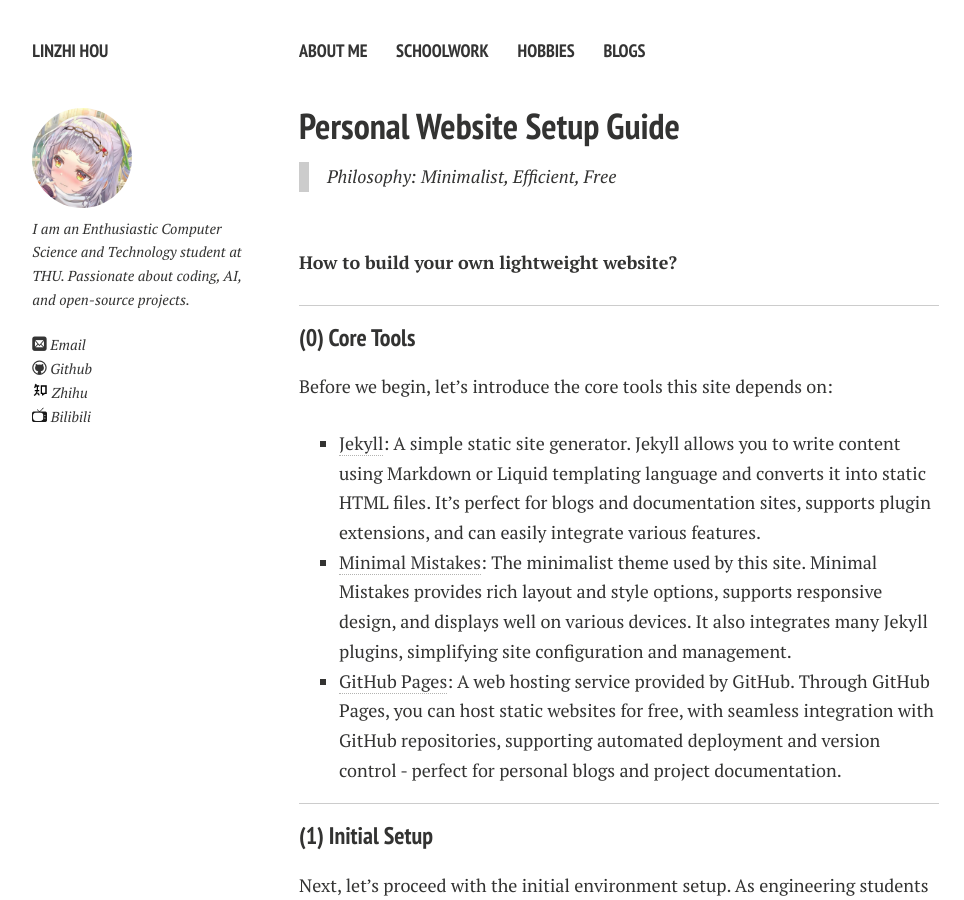
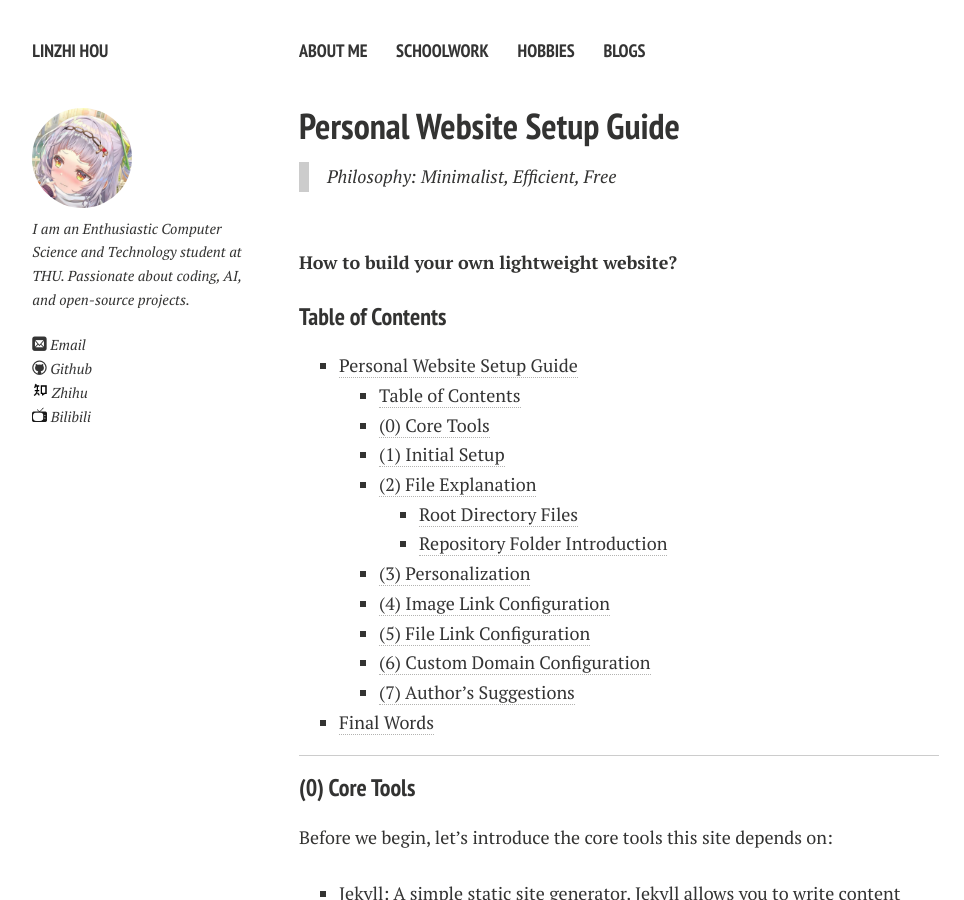
Before and after one commit to Zenith-Hlz/Zenith-Hlz.github.io, a Jekyll site: the page built from blogs/personal_website_guide.md, in a window 1280 px wide and 900 px high. Shown: the whole window, without its empty margins (21-985 px from the left). Built offline with Jekyll 4.4.1, drawn with Linux system fonts in a browser that asks for light colours; nearby versions of some CDN libraries; comment, search, counter and statistics services are not loaded; a style sheet for code colours, icons or effects is not loaded.

Commit message:
Add content table to blog and update index page

```diff
--- a/blogs/personal_website_guide.md
+++ b/blogs/personal_website_guide.md
@@ -9,6 +9,22 @@ title: personal_website_guide
 > Philosophy: Minimalist, Efficient, Free
 
 <br>**How to build your own lightweight website?**
+
+### Table of Contents
+
+- [Personal Website Setup Guide](#personal-website-setup-guide)
+  - [Table of Contents](#table-of-contents)
+  - [(0) Core Tools](#0-core-tools)
+  - [(1) Initial Setup](#1-initial-setup)
+  - [(2) File Explanation](#2-file-explanation)
+    - [Root Directory Files](#root-directory-files)
+    - [Repository Folder Introduction](#repository-folder-introduction)
+  - [(3) Personalization](#3-personalization)
+  - [(4) Image Link Configuration](#4-image-link-configuration)
+  - [(5) File Link Configuration](#5-file-link-configuration)
+  - [(6) Custom Domain Configuration](#6-custom-domain-configuration)
+  - [(7) Author's Suggestions](#7-authors-suggestions)
+- [Final Words](#final-words)
 
 ---
 
```
Also changed, not shown: index.md (+11 -0 lines).
